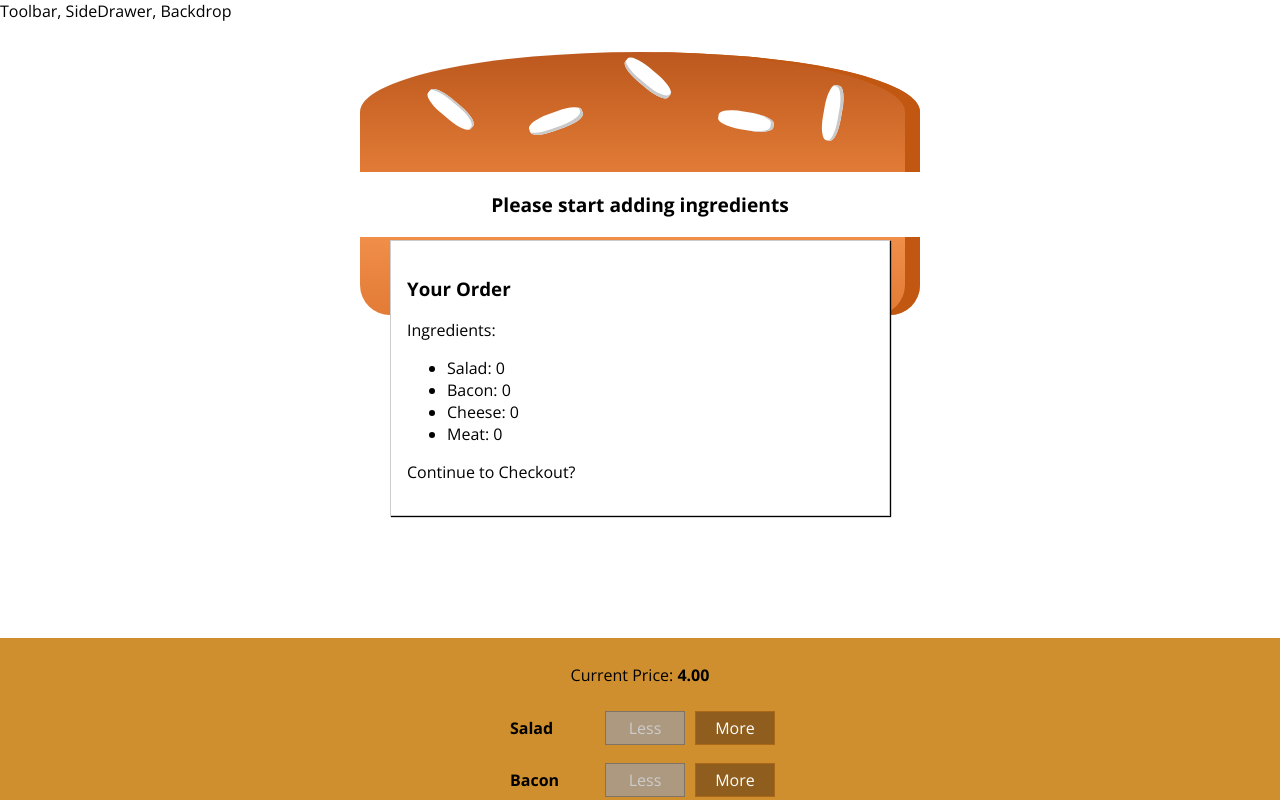
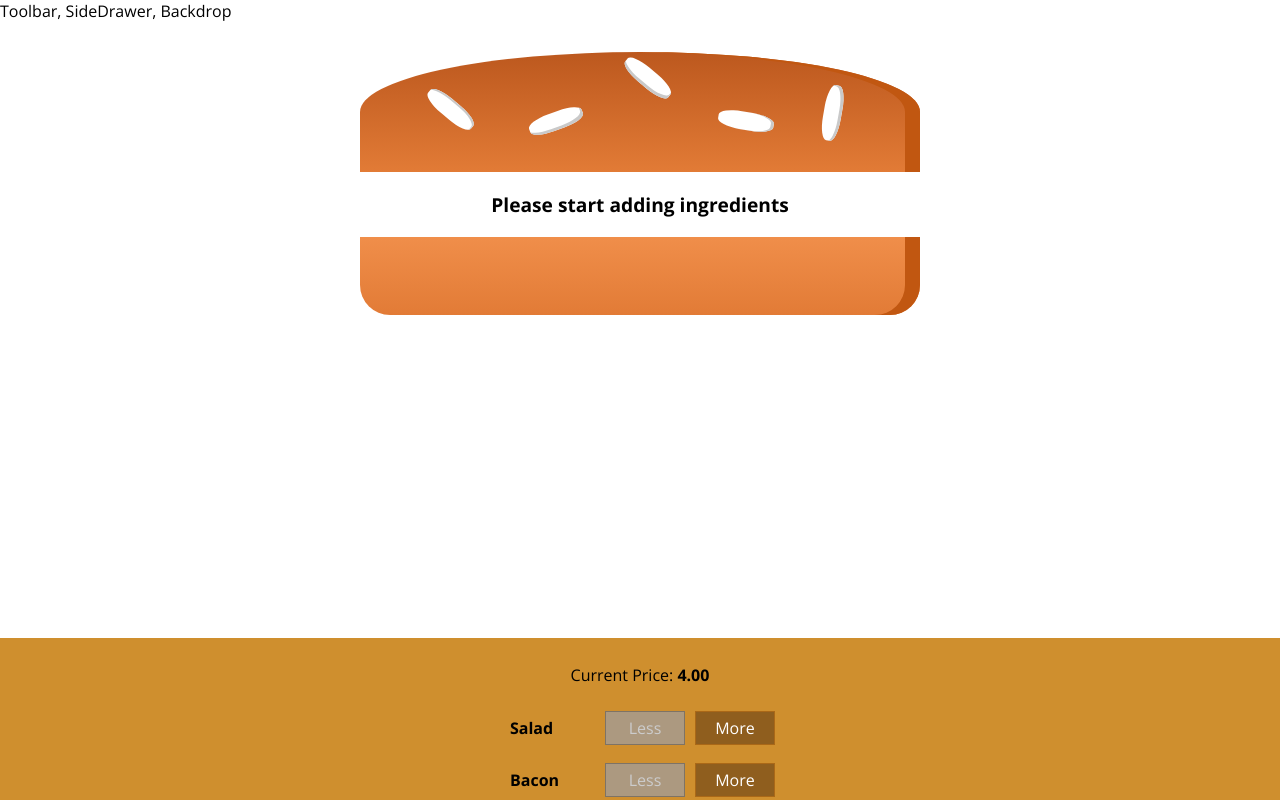
Before and after one commit to nathipg/react-udemy, a React app in the folder burger-builder/: page / in a window 1280 px wide. Shown: the top 800 px of the page. Built offline with nearby package versions, Linux system fonts and the light colour scheme.

Commit message:
Chamando o modal

```diff
--- a/burger-builder/src/components/Burger/BuildControls/BuildControls.js
+++ b/burger-builder/src/components/Burger/BuildControls/BuildControls.js
@@ -25,6 +25,7 @@
         <button
             className={classes.OrderButton}
             disabled={!props.purchasable}
+            onClick={props.ordered}
         >
             ORDER NOW
         </button>
--- a/burger-builder/src/components/UI/Modal/Modal.js
+++ b/burger-builder/src/components/UI/Modal/Modal.js
@@ -3,7 +3,13 @@
 import classes from './Modal.css';
 
 const Modal = props => (
-    <div className={classes.Modal}>
+    <div
+        className={classes.Modal}
+        style={{
+            transform: props.show ? 'translateY(0)' : 'translateY(-100vh)',
+            opacity: props.show ? '1' : '0'
+        }}
+    >
         {props.children}
     </div>
 );
--- a/burger-builder/src/containers/BurgerBuilder/BurgerBuilder.js
+++ b/burger-builder/src/containers/BurgerBuilder/BurgerBuilder.js
@@ -21,7 +21,8 @@
             meat: 0
         },
         totalPrice: 4,
-        purchasable: false
+        purchasable: false,
+        purchasing: false
     }
 
     updatePurchaseState(ingredients) {
@@ -35,6 +36,12 @@
 
         this.setState({
             purchasable: sum > 0
+        });
+    }
+
+    purchaseHandler = () => {
+        this.setState({
+            purchasing: true
         });
     }
 
@@ -96,7 +103,7 @@
 
         return (
             <Fragment>
-                <Modal>
+                <Modal show={this.state.purchasing}>
                     <OrderSummary ingredients={this.state.ingredients} />
                 </Modal>
                 <Burguer ingredients={this.state.ingredients} />
@@ -106,6 +113,7 @@
                     disabled={disabledInfo}
                     price={this.state.totalPrice}
                     purchasable={this.state.purchasable}
+                    ordered={this.purchaseHandler}
                 />
             </Fragment>
         );
```
